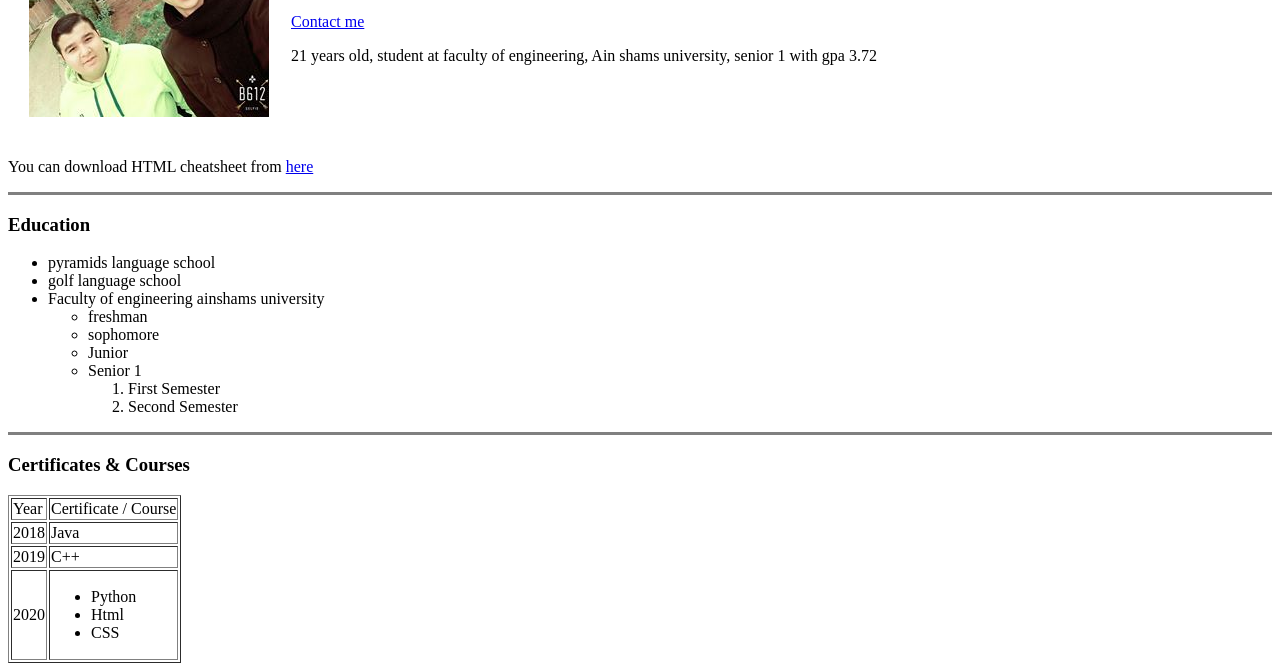
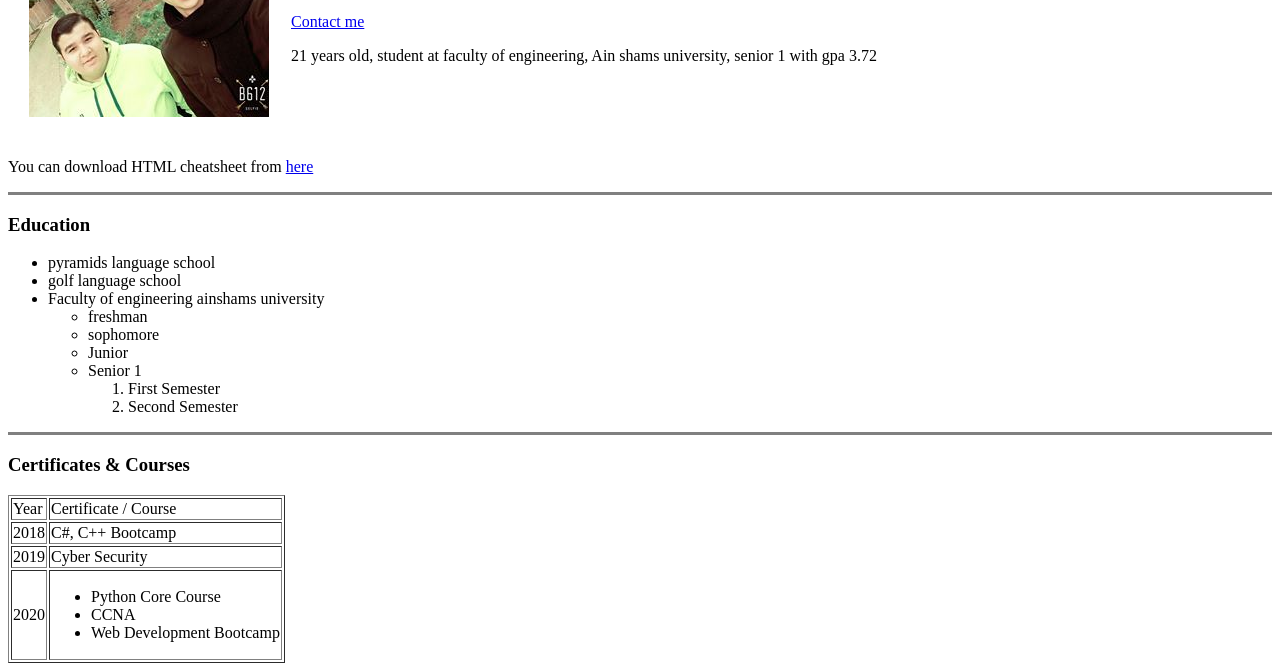
Before and after one commit to ZaidSaid12/CV, a plain HTML site: page index.html in a window 1280 px wide. Shown: the part 152-817 px from the top of the page. Drawn offline with Linux system fonts and the light colour scheme.

Commit message:
update 2

```diff
--- a/index.html
+++ b/index.html
@@ -51,20 +51,20 @@
     <tbody>
       <tr>
         <td>2018</td>
-        <td>Java</td>
+        <td>C#, C++ Bootcamp</td>
       </tr>
 
       <tr>
         <td>2019</td>
-        <td>C++</td>
+        <td>Cyber Security</td>
       </tr>
       <tr>
         <td>2020</td>
         <td>
           <ul>
-            <li>Python</li>
-            <li>Html</li>
-            <li>CSS</li>
+            <li>Python Core Course</li>
+            <li>CCNA</li>
+            <li>Web Development Bootcamp</li>
           </ul>
         </td>
       </tr>
```
